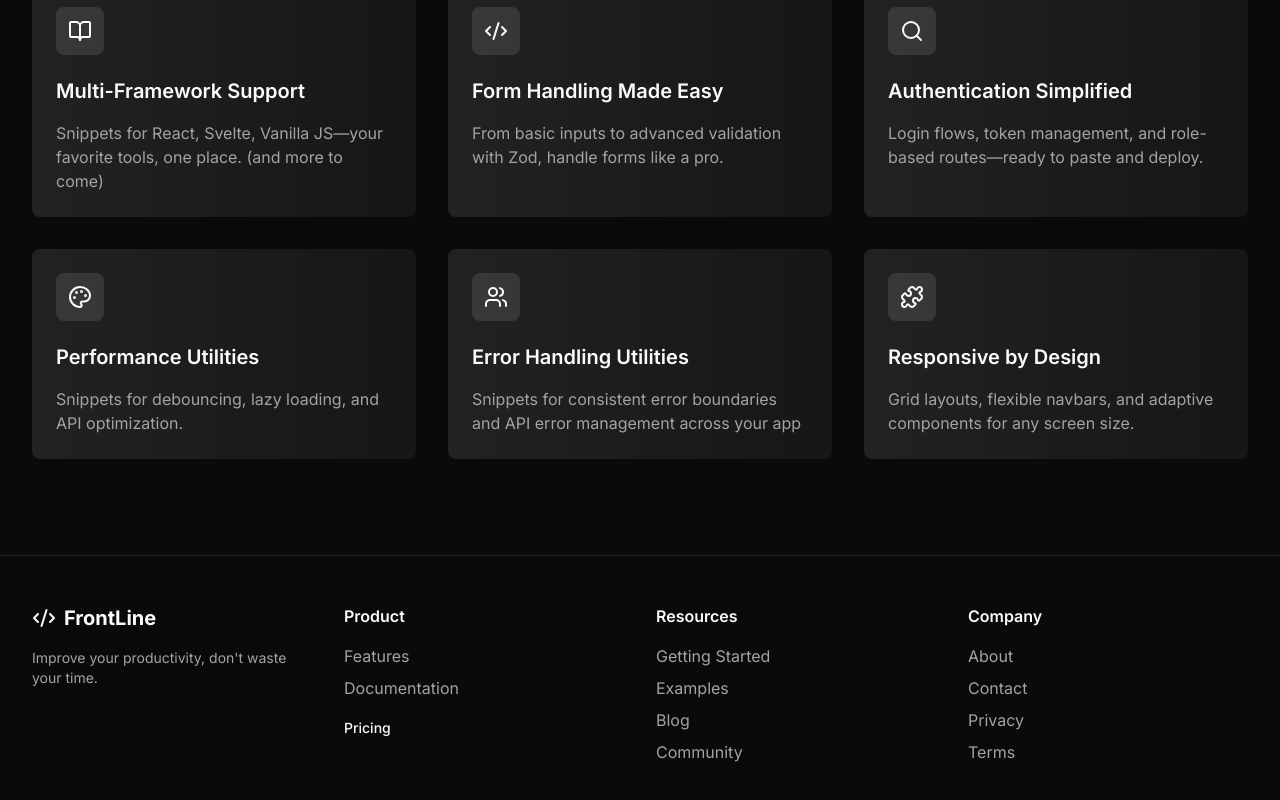
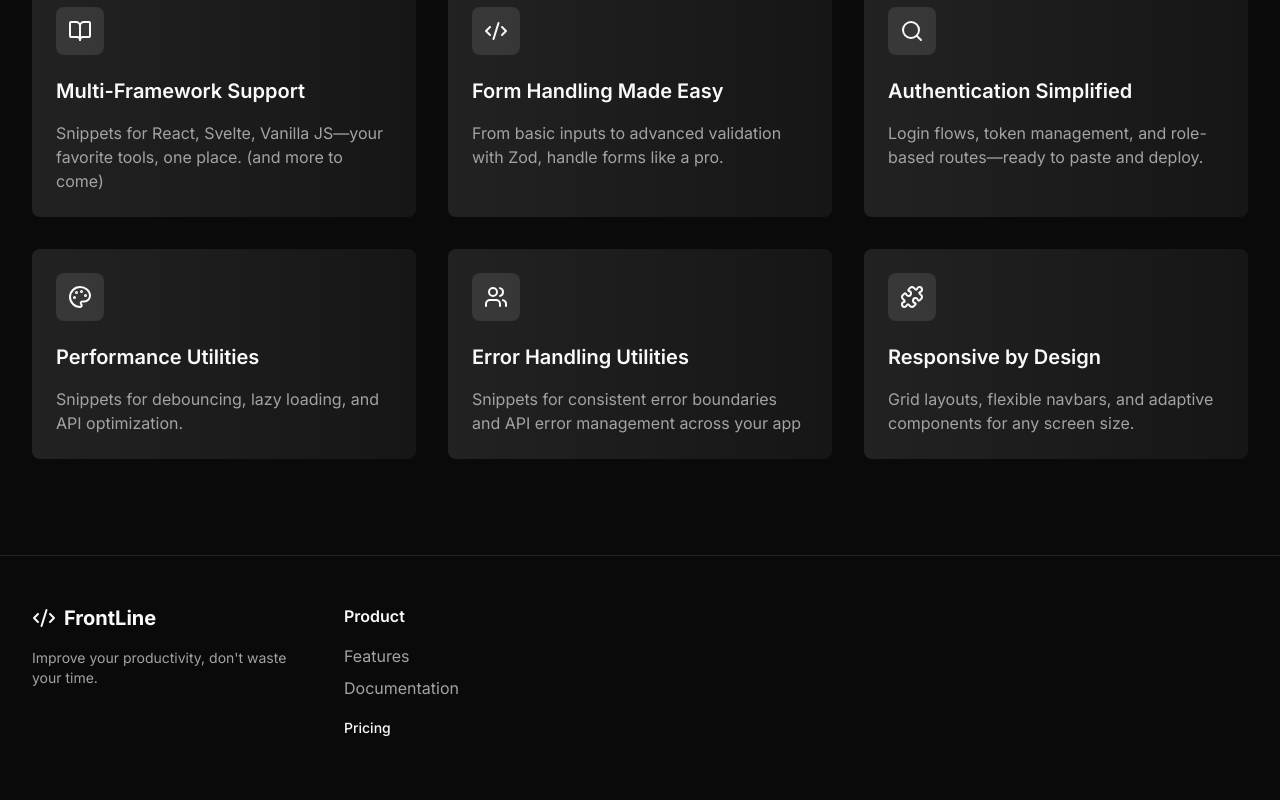
Before and after one commit to gsi-kevincarrera/frontline, a Next.js app: page / in a window 1280 px wide. Shown: the part 1089-1889 px from the top of the page. Built offline with nearby package versions, Linux system fonts and the light colour scheme.

Commit message:
fix: fix footer

```diff
--- a/components/footer/footer.tsx
+++ b/components/footer/footer.tsx
@@ -36,8 +36,6 @@ export function Footer() {
             </p>
           </div>
           <FooterLinks title='Product' links={productLinks} />
-          <FooterLinks title='Resources' links={resourceLinks} />
-          <FooterLinks title='Company' links={companyLinks} />
         </div>
       </div>
     </footer>
```
